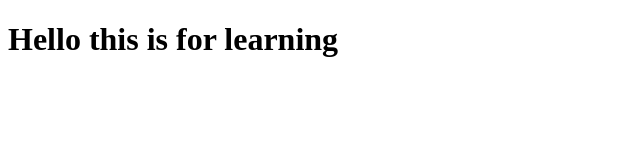
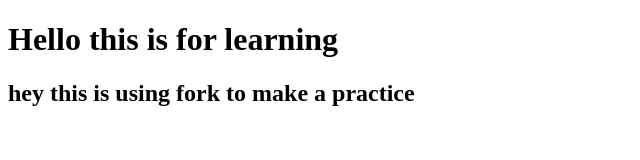
Before and after one commit to ChiragShukla222/Practicegit, a plain HTML site: page index.html in a window 1280 px wide. Shown: the whole page, without its empty margins (0-640 px from the left). Drawn offline with Linux system fonts and the light colour scheme.

Commit message:
Update index.html

```diff
--- a/index.html
+++ b/index.html
@@ -7,5 +7,6 @@
 </head>
 <body>
     <h1>Hello this is for learning</h1>
+    <h2>hey this is using fork to make a practice</h2>
 </body>
 </html>
```
